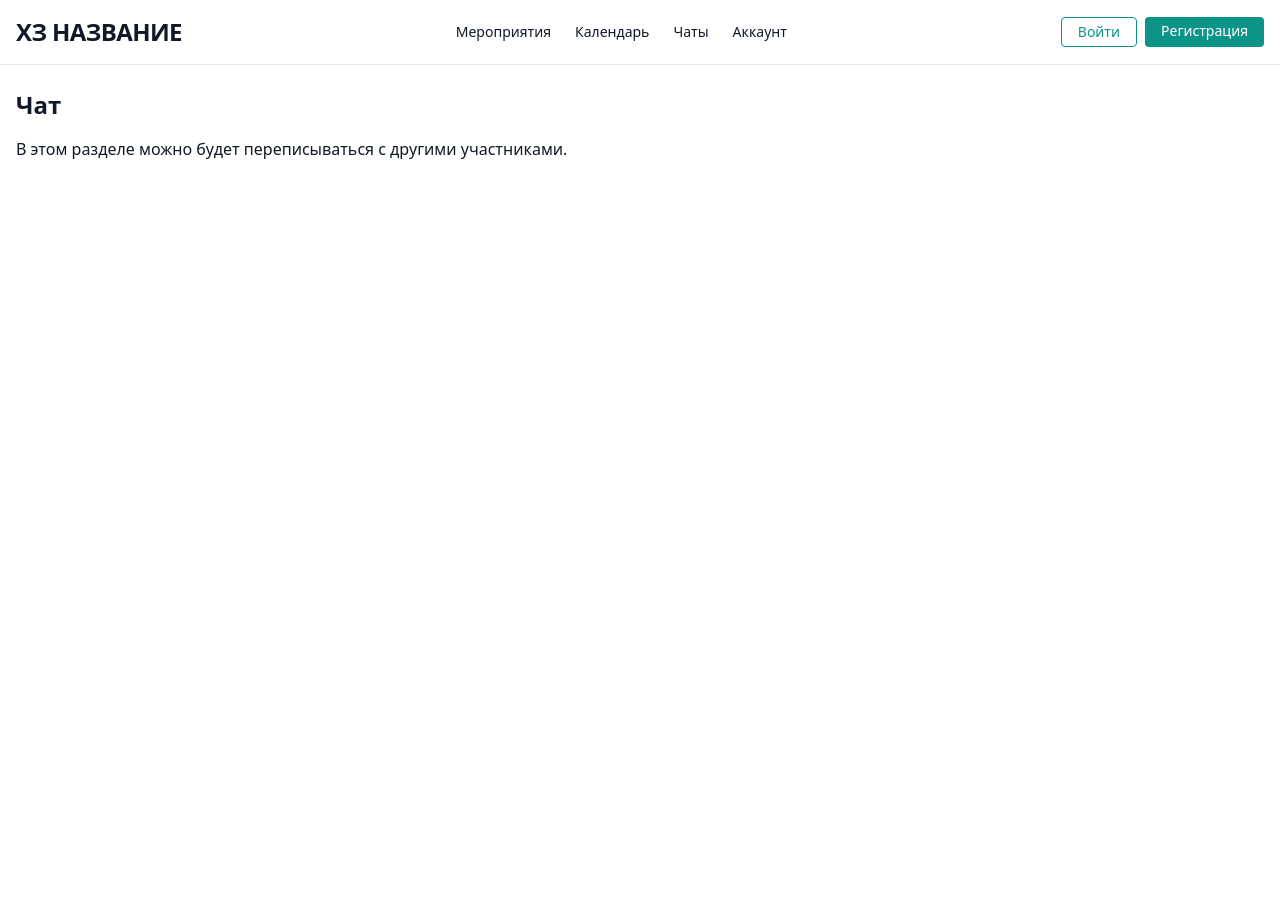
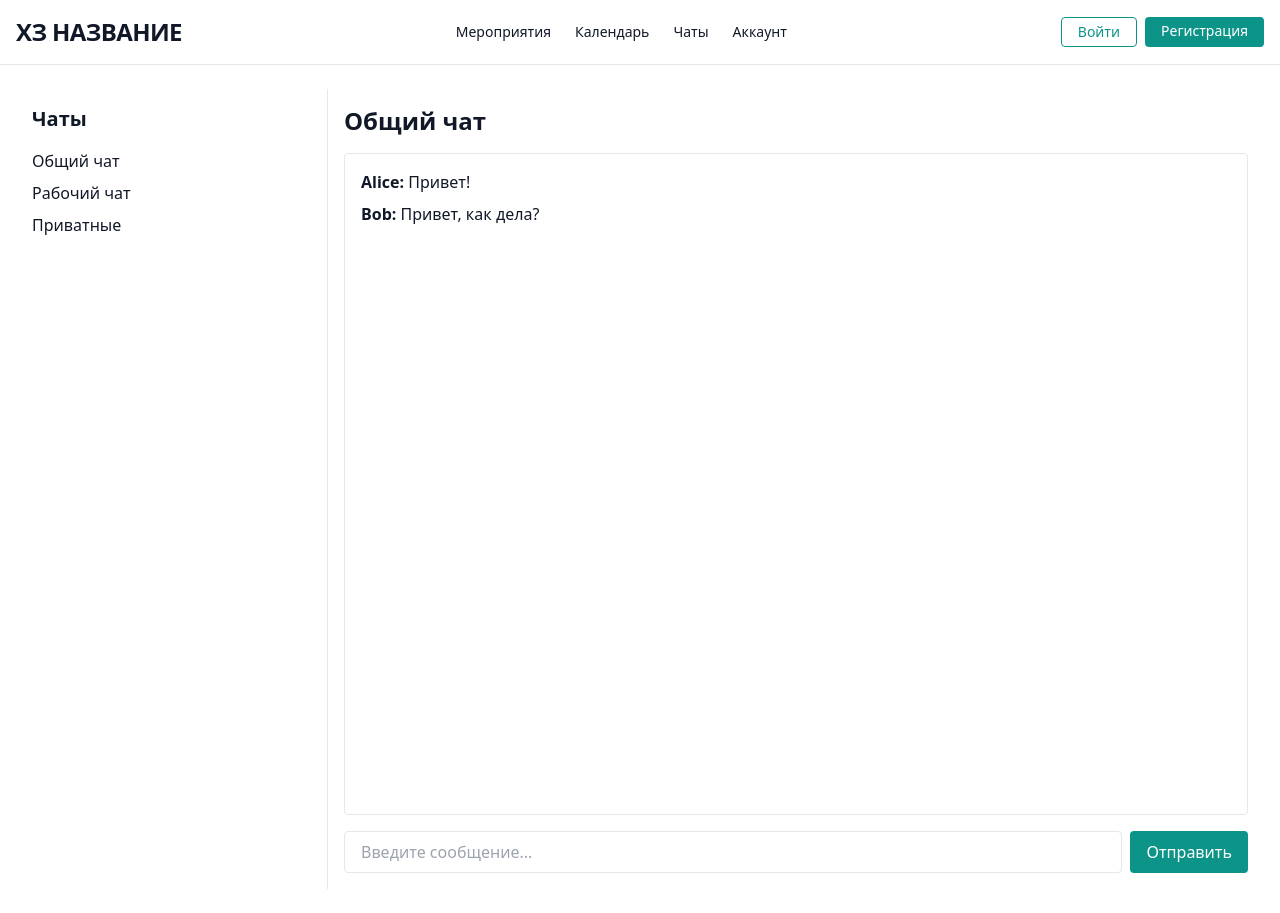
Before and after one commit to qarbo/meetups-fe, a React (Create React App) app: page /chat in a window 1280 px wide. Before the commit the page ends 800 px from the top, so only its background shows below. Built offline with nearby package versions, Linux system fonts and the light colour scheme.

Commit message:
My next events

```diff
--- a/src/pages/Chat.jsx
+++ b/src/pages/Chat.jsx
@@ -1,10 +1,67 @@
-import React from "react";
+import React, { useState } from "react";
 
 export default function Chat() {
+  const [messages, setMessages] = useState([
+    { id: 1, sender: "Alice", text: "Привет!" },
+    { id: 2, sender: "Bob", text: "Привет, как дела?" },
+  ]);
+
+  const [newMessage, setNewMessage] = useState("");
+
+  const handleSendMessage = () => {
+    if (newMessage.trim()) {
+      const newMsg = {
+        id: messages.length + 1,
+        sender: "You",
+        text: newMessage,
+      };
+      setMessages([...messages, newMsg]);
+      setNewMessage("");
+    }
+  };
+
   return (
-    <div>
-      <h2 className="text-2xl font-bold mb-4">Чат</h2>
-      <p>В этом разделе можно будет переписываться с другими участниками.</p>
+    <div className="flex h-screen">
+      {/* Sidebar with chats or contacts */}
+      <aside className="w-1/4 border-r p-4">
+        <h2 className="text-xl font-bold mb-4">Чаты</h2>
+        <ul>
+          <li className="mb-2 cursor-pointer hover:underline">Общий чат</li>
+          <li className="mb-2 cursor-pointer hover:underline">Рабочий чат</li>
+          <li className="mb-2 cursor-pointer hover:underline">Приватные</li>
+        </ul>
+      </aside>
+      {/* Main chat window */}
+      <main className="flex-1 flex flex-col p-4">
+        <div className="mb-4">
+          <h2 className="text-2xl font-bold">Общий чат</h2>
+        </div>
+        <div className="flex-1 border rounded p-4 overflow-y-auto mb-4">
+          {messages.map((message) => (
+            <div key={message.id} className="mb-2">
+              <span className="font-bold">{message.sender}: </span>
+              <span>{message.text}</span>
+            </div>
+          ))}
+        </div>
+        <div className="flex">
+          <input
+            type="text"
+            className="flex-1 border rounded px-4 py-2"
+            placeholder="Введите сообщение..."
+            value={newMessage}
+            onChange={(e) => setNewMessage(e.target.value)}
+            onKeyPress={(e) => {
+              if (e.key === "Enter") {
+                handleSendMessage();
+              }
+            }}
+          />
+          <button onClick={handleSendMessage} className="ml-2 bg-teal-600 text-white px-4 rounded">
+            Отправить
+          </button>
+        </div>
+      </main>
     </div>
   );
 }
--- a/src/pages/Home.jsx
+++ b/src/pages/Home.jsx
@@ -65,7 +65,40 @@ export default function Home() {
       month: "Мая",
       category: "outdoors",
     },
+    {
+      id: 4,
+      title: "Встреча стартаперов",
+      date: "2025-05-12",
+      location: "м. Пушкинская",
+      image: "https://elements-resized.envatousercontent.com/elements-video-cover-images/23bb2eaf-6c03-4377-907c-d096d99db6b5/video_preview/video_preview_0000.jpg?w=500&cf_fit=cover&q=85&format=auto&s=35e7e0bbdd375c22973e0cefb9d51f804bfcdbf757e44e36b1ccce276d6037f0",
+      day: "12",
+      month: "Мая",
+      category: "activism",
+    },
+    {
+      id: 5,
+      title: "Концерт группы",
+      date: "2025-05-14",
+      location: "м. Новокузнецкая",
+      image: "https://images.seattletimes.com/wp-content/uploads/2023/11/KISS-flames-at-Climate-Pledge-Arena-110-by-david-conger.jpg?d=780x520",
+      day: "14",
+      month: "Мая",
+      category: "hobbies",
+    },
+    {
+      id: 6,
+      title: "Фестиваль еды",
+      date: "2025-05-16",
+      location: "Центральный парк",
+      image: "https://i0.wp.com/newjerseyisntboring.com/wp-content/uploads/2025/03/img20240912_008.jpg?resize=800%2C445&ssl=1",
+      day: "16",
+      month: "Мая",
+      category: "outdoors",
+    }
   ]);
+
+  let myEvents = events.slice(0, 2)
+  let forMe = events.slice(2, 6)
 
   // Список категорий для переключения
   const categories = [
@@ -82,7 +115,7 @@ export default function Home() {
   const [selectedCategory, setSelectedCategory] = useState("all");
 
   // Функция фильтрации
-  const filteredEvents = events.filter((event) => {
+  const filteredEvents = myEvents.filter((event) => {
     switch (selectedCategory) {
       case "all":
         return true;
@@ -147,15 +180,46 @@ export default function Home() {
           ))}
         </div>
 
-        {/* Популярное (или просто список) */}
+        {/* Мои предстоящие мероприятия */}
         <div>
-          <h3 className="text-xl font-bold mb-4">Мероприятия</h3>
-          <div className="grid md:grid-cols-3 gap-4">
-            {filteredEvents.map((event) => (
+          <h3 className="text-xl font-bold mb-4">Мои предстоящие мероприятия</h3>
+          <div className="flex gap-4 overflow-x-auto">
+            {filteredEvents.filter(event => new Date(event.date) >= new Date()).map((event) => (
               <Link
                 key={event.id}
                 to={`/event/${event.id}`}
-                className="bg-white rounded shadow overflow-hidden hover:shadow-md transition block"
+                className="bg-white rounded shadow overflow-hidden hover:shadow-md transition block min-w-[200px]"
+              >
+                <div className="relative">
+                  <img
+                    src={event.image}
+                    alt={event.title}
+                    className="w-full h-40 object-cover"
+                  />
+                  <div className="absolute top-2 left-2 bg-black bg-opacity-75 text-white text-sm px-2 py-1 rounded">
+                    <div className="font-bold leading-none text-center">{event.day}</div>
+                    <div className="text-xs leading-none">{event.month}</div>
+                  </div>
+                </div>
+                <div className="p-4">
+                  <h4 className="font-semibold">{event.title}</h4>
+                  <p className="text-sm text-gray-600">{event.location}</p>
+                  <p className="text-sm text-gray-600">{event.date}</p>
+                </div>
+              </Link>
+            ))}
+          </div>
+        </div>
+
+        {/* Популярное (или просто список) */}
+        <div>
+          <h3 className="text-xl font-bold mb-4">Мероприятия для меня</h3>
+          <div className="flex gap-4 overflow-x-auto">
+            {forMe.map((event) => (
+              <Link
+                key={event.id}
+                to={`/event/${event.id}`}
+                className="bg-white rounded shadow overflow-hidden hover:shadow-md transition block min-w-[200px]"
               >
                 <div className="relative">
                   <img
@@ -182,6 +246,13 @@ export default function Home() {
       {/* Правая колонка */}
       <aside className="space-y-6">
         <div>
+          <h3 className="text-lg font-bold mb-2">Мои предстоящие мероприятия</h3>
+          <ul className="text-sm text-gray-700 list-disc list-inside space-y-1">
+            <li>Вебинар по React - 2025-05-06</li>
+            <li>Онлайн встреча с дизайнерами - 2025-05-08</li>
+          </ul>
+        </div>
+        <div>
           <h3 className="text-lg font-bold mb-2">Недавние события</h3>
           <ul className="text-sm text-gray-700 list-disc list-inside space-y-1">
             <li>24 участника присоединились к «Бег в парке»</li>
```
